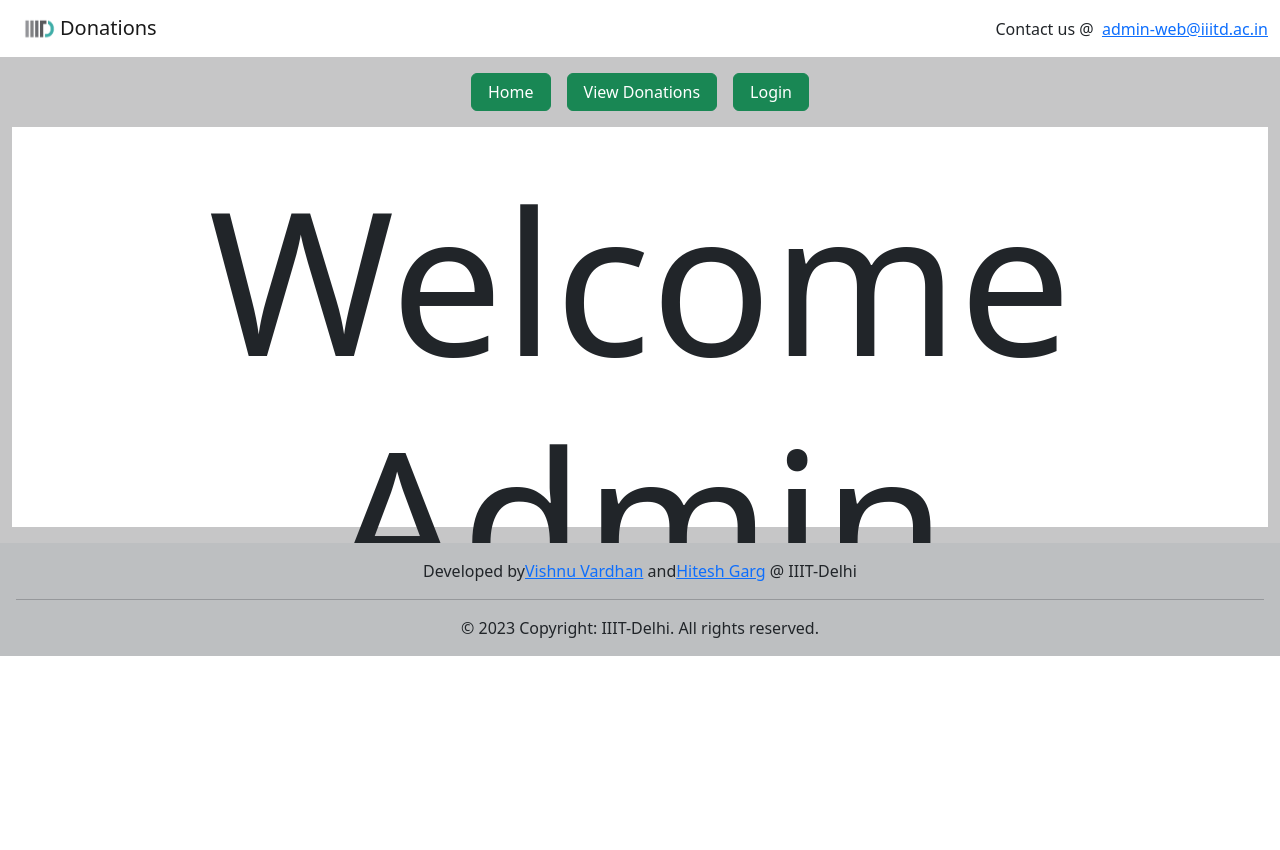
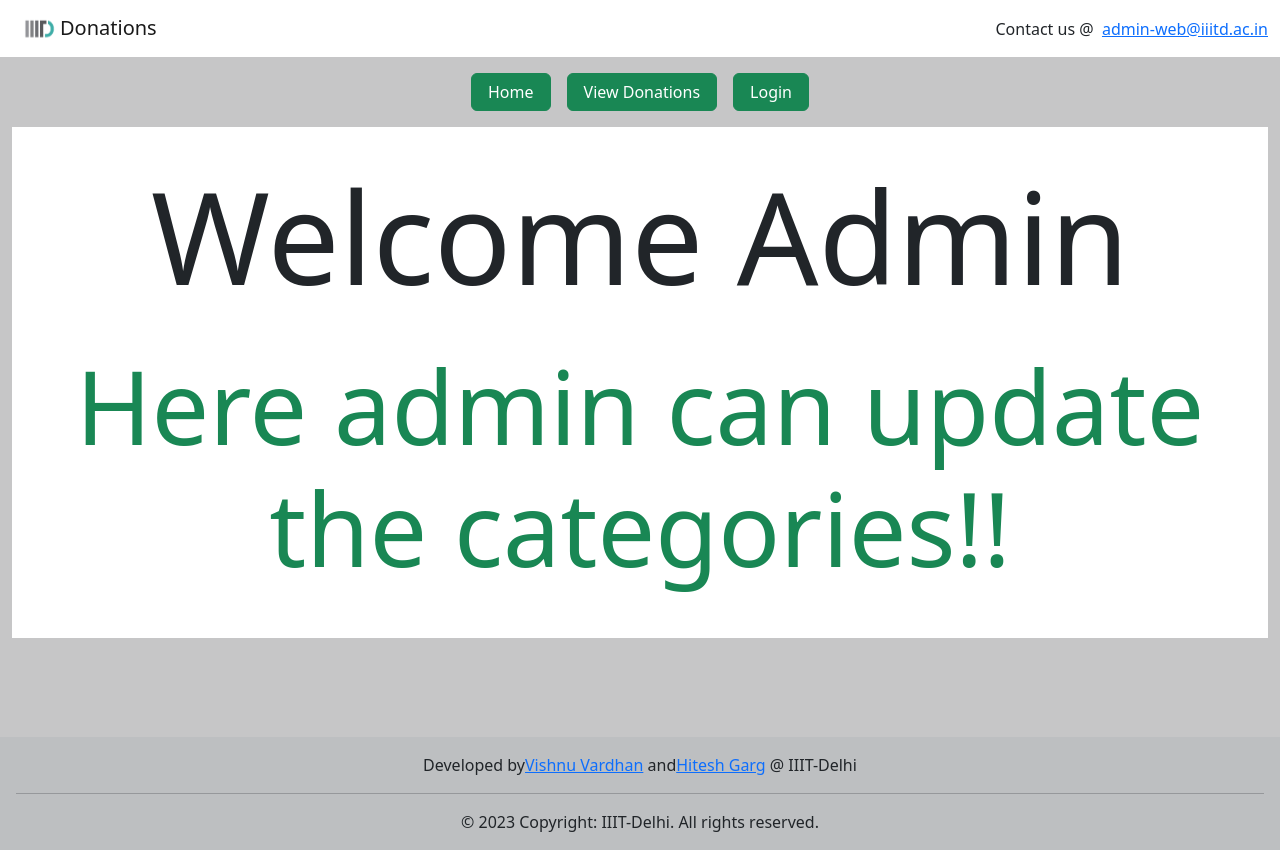
Before and after one commit to hitesh19426/Donation-site-IIITD, a Next.js app: page /admin in a window 1280 px wide. Before the commit the page ends 800 px from the top, so only its background shows below. Built offline with nearby package versions, Linux system fonts and the light colour scheme; no server answers.

Commit message:
commit of admin homepage

```diff
--- a/components/AdminLayout.js
+++ b/components/AdminLayout.js
@@ -21,16 +21,13 @@ function AdminLayout({ children }) {
 
       <Header />
 
-      <div className={`container-fluid ${styles.background} `}>
-        <div className="row flex">
+      <div className={`container-fluid ${styles.background} `} style={{minHeight: "100%"}}>
+        <div className="row flex"  >
           <div
             // className={`col-sm-12 col-md-9 col-xl-9 py-3 pt-5 ${styles.main}`}
-            className={`py-3 pt-3 ${styles.main}`}
+            className={`py-3 pt-3 ${styles.main}` }  style={{minHeight: "85vh"}}
           >
-            <div
-              className="d-flex mx-7 pb-3"
-              style={{ alignItems: "center", justifyContent: "center" }}
-            >
+            <div className="d-flex mx-7 pb-3" style={{alignItems: "center", justifyContent: "center"}}>
               <Link href={`/admin/home`} className="btn btn-success me-3 px-3">
                 Home
               </Link>
--- a/components/Footer.js
+++ b/components/Footer.js
@@ -7,7 +7,7 @@ export default function Footer() {
       className="text-center text-lg-start text-dark mb-0"
       style={{
         backgroundColor: "#ECEFF1",
-        position: "relative",
+        position: "realtive",
         bottom: "0",
         width: "100%",
       }}
--- a/pages/admin/index.js
+++ b/pages/admin/index.js
@@ -5,10 +5,18 @@ import AdminLayout from "@/components/AdminLayout";
 const AdminPage = ({}) => {
   return (
     <>
-      <section className=" py-3 pt-3 " style={{width: "100%", height: "400px", background: "white"}}>
+
+      <section className=" py-3 pt-3 " style={{width: "100%", background: "white"}}>
         <div className="container-fluid pt-3">
-          <h1 style={{textAlign:"center", fontFamily: "sans", fontSize: "200px"}}>Welcome Admin</h1>
+          <h1 style={{textAlign:"center", fontFamily: "sans", fontSize: "10vw"}}>Welcome Admin</h1>
+
+          <br></br>
+          <h1 style={{textAlign:"center", fontFamily: "sans", fontSize: "8vw", color: "#198754"}}>Here admin can update the categories!!</h1>
+
+          <br></br>
+
         </div>
+
       </section>
     </>
   );
```
